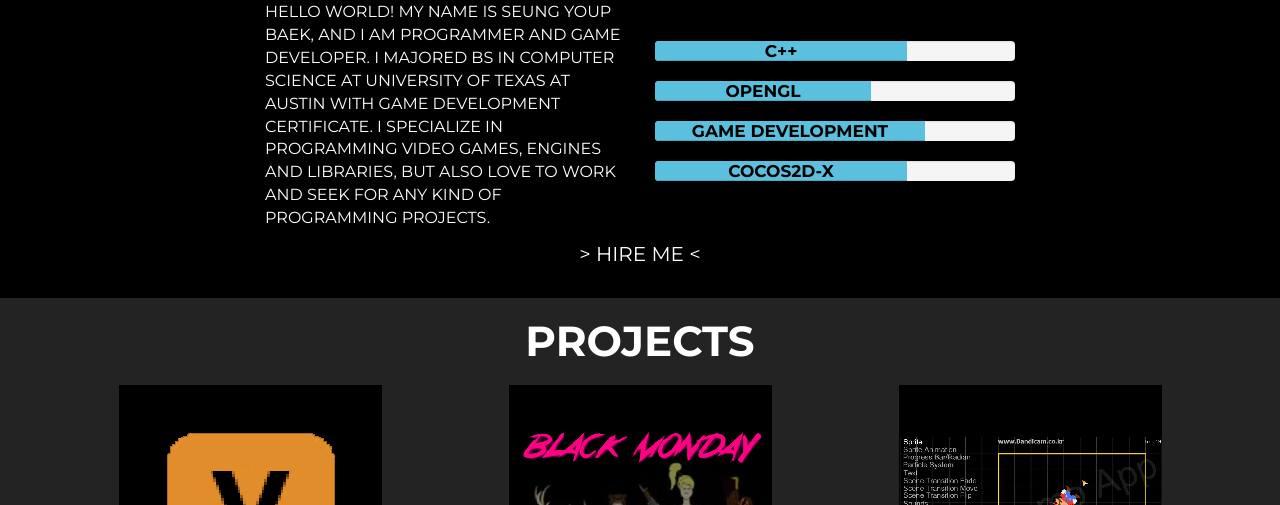
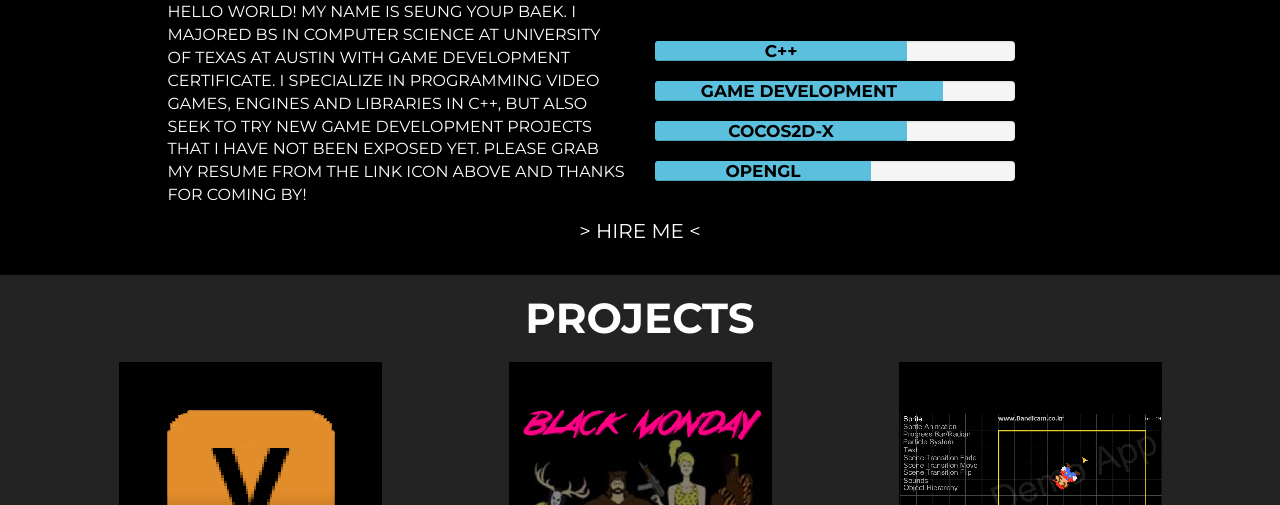
Before and after one commit to bsy6766/bsy6766.github.io, a website: page index.html in a window 1280 px wide. Shown: the part 595-1100 px from the top of the page. Drawn offline with nearby package versions, Linux system fonts and the light colour scheme; some packages are replaced by stand-ins of ours; a script that the page names is missing.

Commit message:
col fix and modified headline

```diff
--- a/index.html
+++ b/index.html
@@ -123,8 +123,8 @@
                 </div>
             </div>
             <div class="row">
-                <div class="col-lg-4 col-lg-offset-2">
-                    <p class="about">Hello world! My name is Seung Youp Baek, and I am programmer and game developer. I majored BS in Computer Science at University of Texas at Austin with Game Development certificate. I specialize in programming video games, engines and libraries, but also love to work and seek for any kind of programming projects.</p>
+                <div class="col-lg-5 col-lg-offset-1">
+                    <p class="about">Hello world! My name is Seung Youp Baek. I majored BS in Computer Science at University of Texas at Austin with Game Development certificate. I specialize in programming video games, engines and libraries in C++, but also seek to try new game development projects that I have not been exposed yet. Please grab my resume from the link icon above and thanks for coming by!</p>
                 </div>
                 <br>
                 <br>
@@ -135,18 +135,18 @@
                         </div>
                     </div>
                     <div class="progress">
-                        <div class="progress-bar progress-bar-info" role="progressbar" aria-valuenow="60" aria-valuemin="0" aria-valuemax="100" style="width:60%">
-                            <p class="pb">OpenGL</p>
-                        </div>
-                    </div>
-                    <div class="progress">
-                        <div class="progress-bar progress-bar-info" role="progressbar" aria-valuenow="75" aria-valuemin="0" aria-valuemax="100" style="width:75%">
+                        <div class="progress-bar progress-bar-info" role="progressbar" aria-valuenow="80" aria-valuemin="0" aria-valuemax="100" style="width:80%">
                             <p class="pb">Game Development</p>
                         </div>
                     </div>
                     <div class="progress">
                         <div class="progress-bar progress-bar-info" role="progressbar" aria-valuenow="70" aria-valuemin="0" aria-valuemax="100" style="width:70%">
                             <p class="pb">Cocos2d-X</p>
+                        </div>
+                    </div>
+                    <div class="progress">
+                        <div class="progress-bar progress-bar-info" role="progressbar" aria-valuenow="60" aria-valuemin="0" aria-valuemax="100" style="width:60%">
+                            <p class="pb">OpenGL</p>
                         </div>
                     </div>
                 </div>
```
